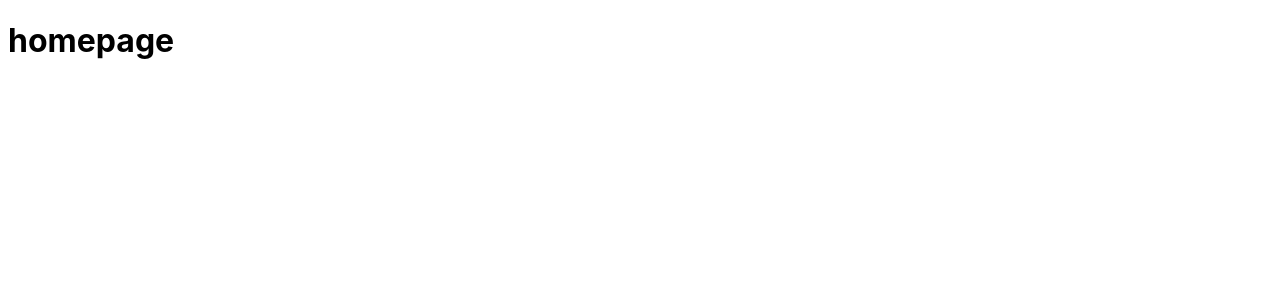
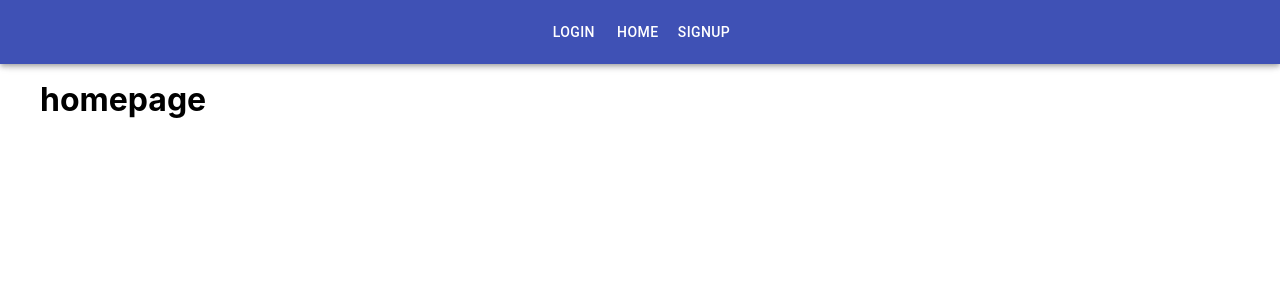
Before and after one commit to markverbeek-amsterdam/socialape-client, a React (Create React App) app: page / in a window 1280 px wide. Shown: the top 300 px of the page. Built offline with nearby package versions, Linux system fonts and the light colour scheme.

Commit message:
added material-ui and navbar

```diff
--- a/package.json
+++ b/package.json
@@ -3,6 +3,7 @@
   "version": "0.1.0",
   "private": true,
   "dependencies": {
+    "@material-ui/core": "^4.11.0",
     "@testing-library/jest-dom": "^4.2.4",
     "@testing-library/react": "^9.5.0",
     "@testing-library/user-event": "^7.2.1",
--- a/src/App.css
+++ b/src/App.css
@@ -4,3 +4,10 @@
     'Ubuntu', 'Cantarell', 'Fira Sans', 'Droid Sans', 'Helvetica Neue',
     sans-serif;
 }
+.container{
+  margin: 80px auto 0 auto;
+  max-width: 1200px;
+}
+.nav-container{
+  margin: auto;
+}
--- a/src/App.js
+++ b/src/App.js
@@ -1,6 +1,9 @@
 import React from 'react';
 import { BrowserRouter as Router, Switch, Route } from 'react-router-dom';
 import './App.css';
+
+// Components
+import Navbar from './components/Navbar';
 
 // Page
 import home from './pages/home';
@@ -13,11 +16,15 @@
   return (
     <div className="App">
       <Router>
+      <Navbar/>
+       <div className="container">
+
         <Switch>
           <Route exact path="/" component={home}/>
           <Route exact path="/login" component={login}/>
           <Route exact path="/signup" component={signup}/>
         </Switch>
+       </div>
       </Router>
     </div>
   );
--- a/src/components/Navbar.js
+++ b/src/components/Navbar.js
@@ -1,10 +1,23 @@
 import React, { Component } from 'react'
+import Link from 'react-router-dom/Link'
+
+// MUI stuff
+import AppBar from '@material-ui/core/AppBar';
+import Toolbar from '@material-ui/core/Toolbar';
+import Button from '@material-ui/core/Button';
+
 
 export class Navbar extends Component {
     render() {
         return (
             <div>
-
+                <AppBar >
+                    <Toolbar className="nav-container">
+                        <Button color="inherit" component={Link} to="/login">Login </Button>
+                        <Button color="inherit" component={Link} to="/">Home </Button>
+                        <Button color="inherit" component={Link} to="/signup">Signup </Button>
+                    </Toolbar>
+                </AppBar>
             </div>
         )
     }
```
Also changed, not shown: 1 other file (tests, documents, lock files or other folders).
